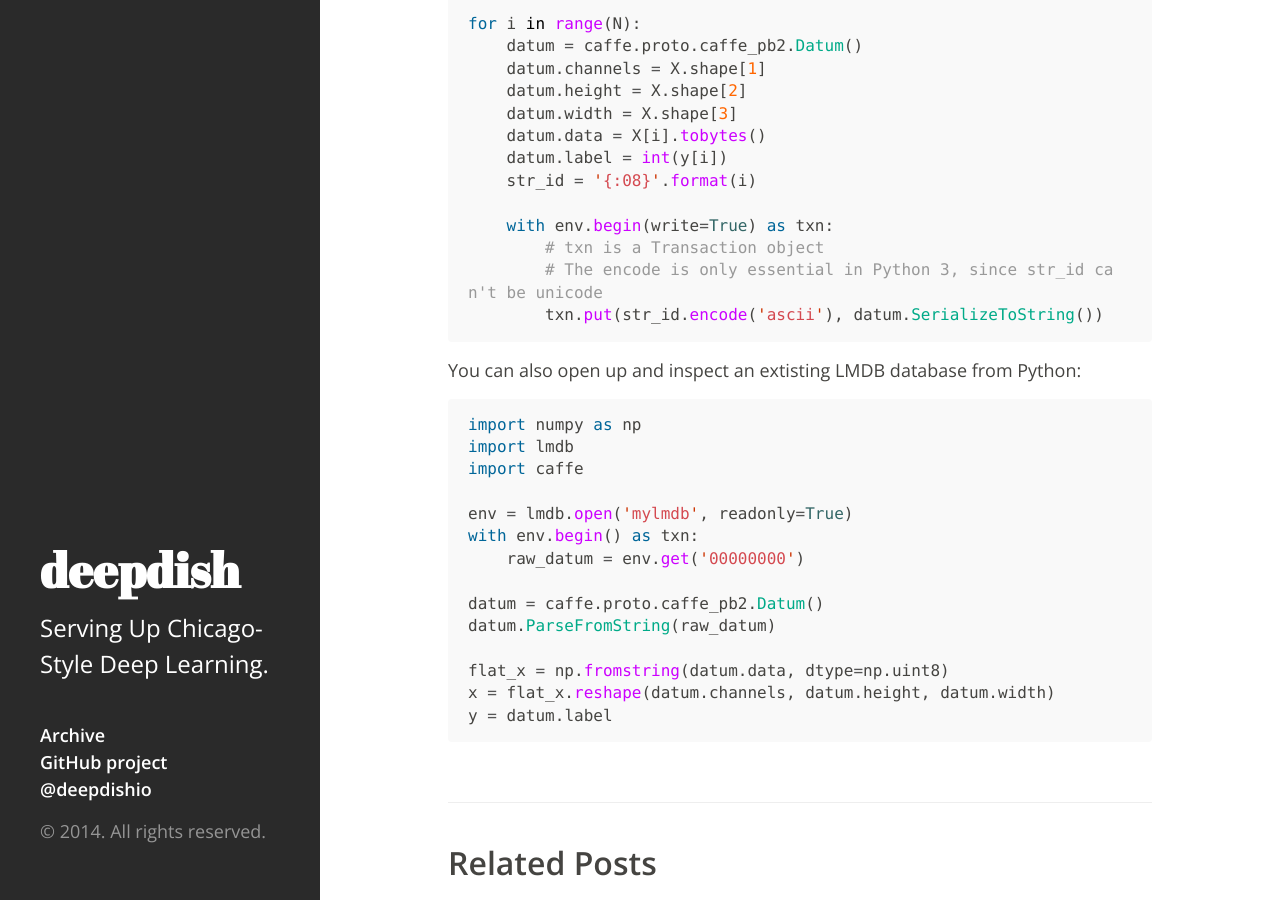
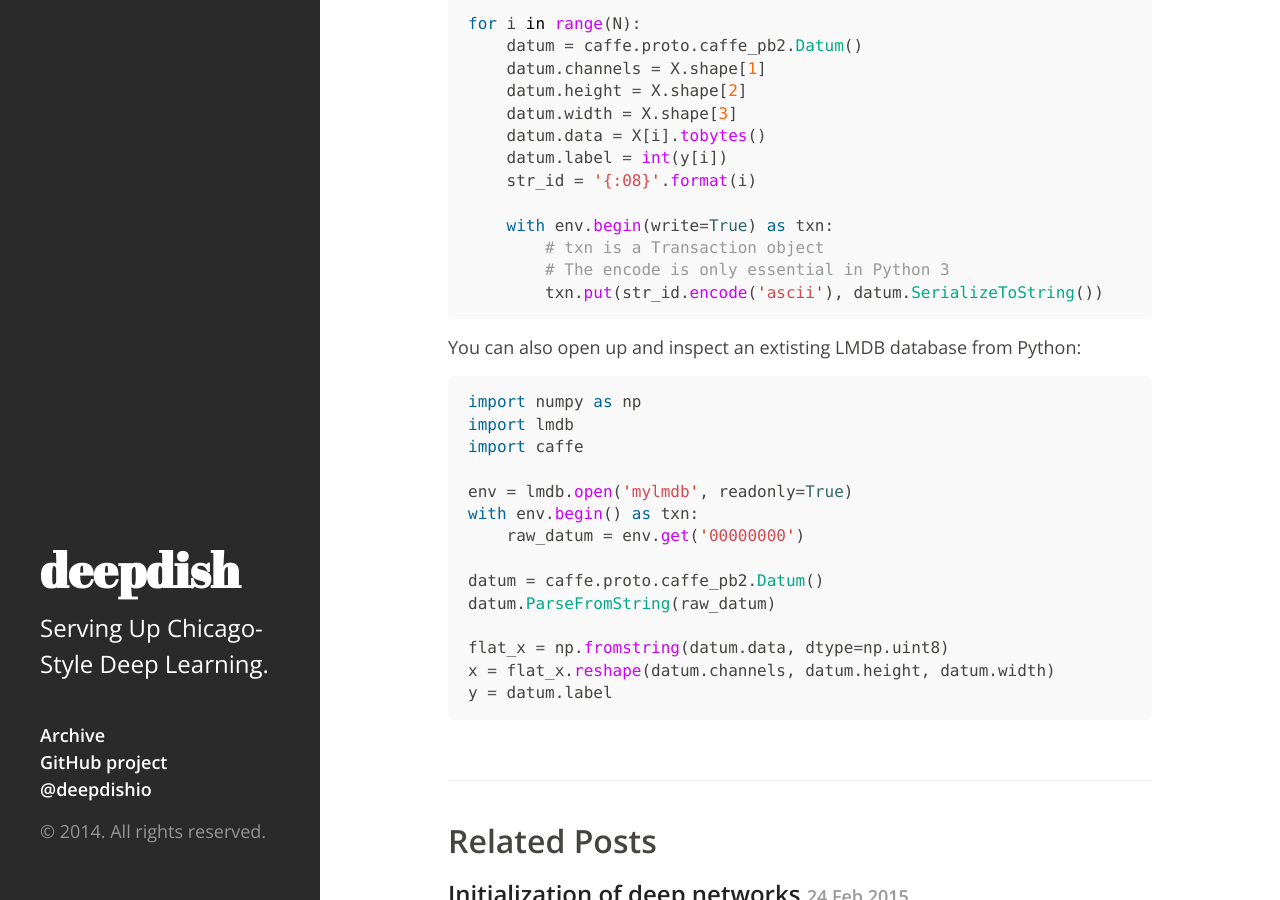
Before and after one commit to uchicago-cs/deepdish, a Jekyll site: the page built from _posts/2015-04-28-creating-lmdb-in-python.md, in a window 1280 px wide and 900 px high, scrolled down 1239 px. Built offline with Jekyll 4.4.1, drawn with Linux system fonts in a browser that asks for light colours; Markdown is read by kramdown in place of the engine named in the settings.

Commit message:
Made line shorter to avoid word-wrap.

````diff
--- a/_posts/2015-04-28-creating-lmdb-in-python.md
+++ b/_posts/2015-04-28-creating-lmdb-in-python.md
@@ -48,7 +48,7 @@ for i in range(N):
 
     with env.begin(write=True) as txn:
         # txn is a Transaction object
-        # The encode is only essential in Python 3, since str_id can't be unicode
+        # The encode is only essential in Python 3
         txn.put(str_id.encode('ascii'), datum.SerializeToString())
 ```
 
````
